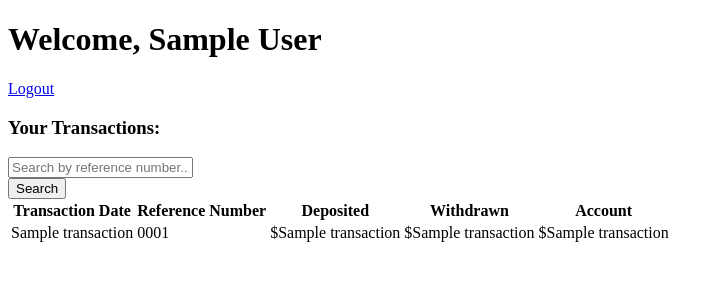
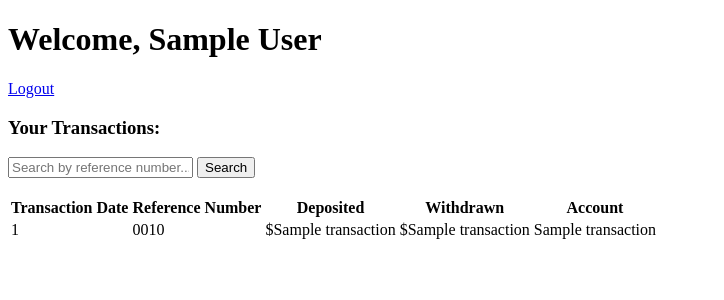
Before and after one commit to anilmawji/broke-bank, a Flask app: template templates/transactions.html in a window 1280 px wide. Shown: the top 300 px of the page, without its empty margins (0-724 px from the left). Run offline with Flask 3, Linux system fonts and the light colour scheme; the template is opened without the code that fills it: most values are stand-ins (such as "Sample title", 1, 10 or a date in 2020).

Commit message:
correct transaction formatting

```diff
--- a/main.py
+++ b/main.py
@@ -32,6 +32,7 @@ def index():
             return '<h1>Loading...</h1>'
 
         cursor = database.cursor(dictionary=True)
+        # Blind injection vulnerability (true or false)
         cursor.execute(f"SELECT * FROM users WHERE username = '{username}' AND user_password = '{password}'")
         user = cursor.fetchone()
 
@@ -64,7 +65,8 @@ def transactions():
         return '<h1>Loading...</h1>'
 
     cursor = database.cursor()
-    query = f"SELECT * FROM transactions WHERE user_id = '{user['user_id']}'"
+    # Select a specific number of columns to demonstrate a UNION injection
+    query = f"SELECT date(transaction_date), reference_number, deposited_amount, withdrawn_amount, account_name FROM transactions WHERE user_id = '{user['user_id']}'"
 
     # If a reference number was provided, modify the query to include a condition for the ref number
     if reference_number:
--- a/templates/transactions.html
+++ b/templates/transactions.html
@@ -12,10 +12,9 @@
 
         <form method="post">
             <input type="text" name="reference_number" placeholder="Search by reference number...">
-            <br />
             <button type="submit">Search</button>
         </form>
-
+        <br />
         <table>
             <tr>
               <th>Transaction Date</th>
@@ -26,11 +25,11 @@
             </tr>
             {% for transaction in transactions %}
                 <tr>
-                    <td>{{ transaction[2] }}</td>
-                    <td>{{ '%04d' % transaction[0] }}</td>
+                    <td>{{ transaction[0] }}</td>
+                    <td>{{ '%04d' % transaction[1] }}</td>
+                    <td>${{ transaction[2] }}</td>
                     <td>${{ transaction[3] }}</td>
-                    <td>${{ transaction[4] }}</td>
-                    <td>${{ transaction[5] }}</td>
+                    <td>{{ transaction[4]|capitalize }}</td>
                 </tr>
             {% endfor %}
           </table>
```
